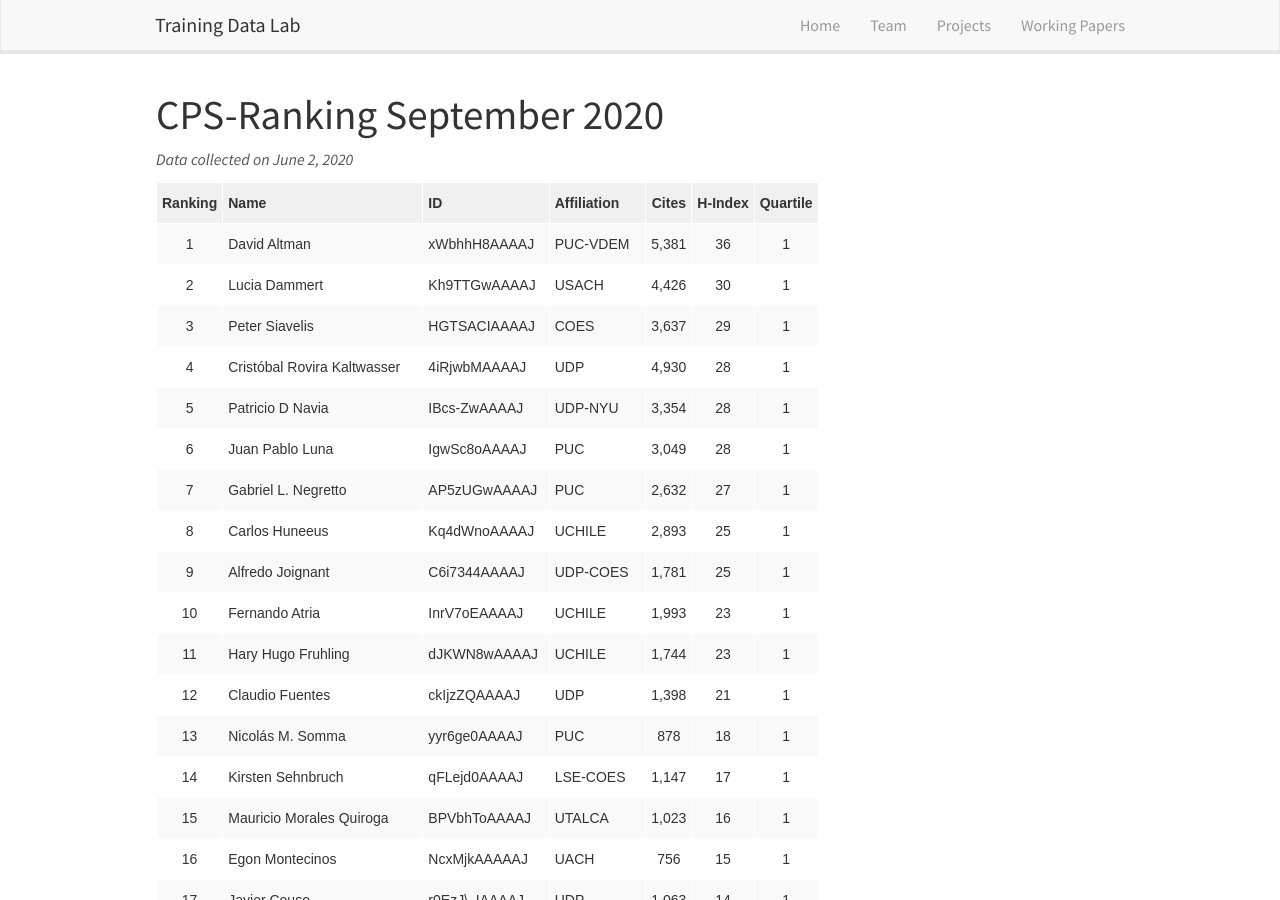
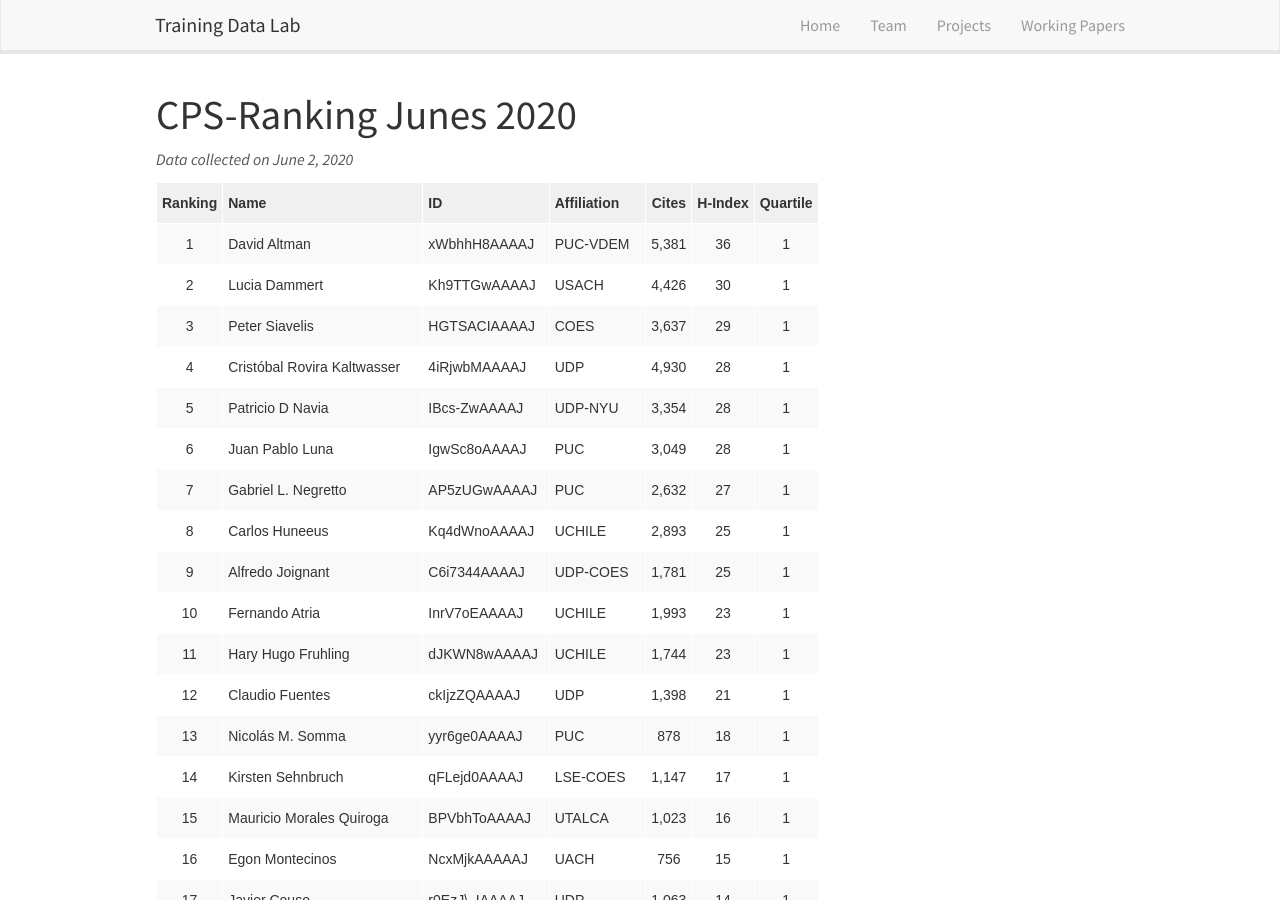
Before and after one commit to training-datalab/old-training-datalab.com, a Jekyll site: the page built from _pages/2020-06-02-impact-ranking.md, in a window 1280 px wide and 900 px high. Built offline with Jekyll 4.4.1, drawn with Linux system fonts in a browser that asks for light colours; nearby versions of some CDN libraries.

Commit message:
Update 2020-06-02-impact-ranking.md

```diff
--- a/_pages/2020-06-02-impact-ranking.md
+++ b/_pages/2020-06-02-impact-ranking.md
@@ -6,7 +6,7 @@ sitemap: false
 permalink: /projects/cps-ranking/2020-06-02-impact-ranking
 ---
 
-# CPS-Ranking September 2020
+# CPS-Ranking Junes 2020
 
 *Data collected on June 2, 2020*
 
```
